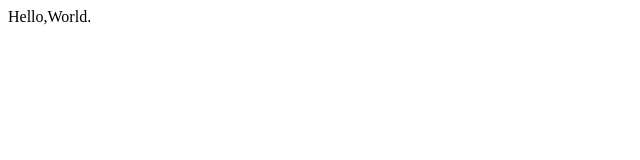
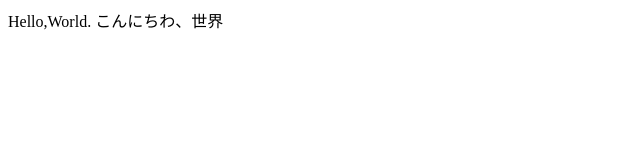
Before and after one commit to datten168/datten168.github.io, a plain HTML site: page Index.html in a window 1280 px wide. Shown: the whole page, without its empty margins (0-640 px from the left). Drawn offline with Linux system fonts and the light colour scheme.

Commit message:
日本語

```diff
--- a/Index.html
+++ b/Index.html
@@ -1,5 +1,8 @@
+<!DOCTYPE html>
+<html leng="ja">
 <html>
     <body>
          Hello,World.
+         こんにちわ、世界
     </body>
  </html>
```
